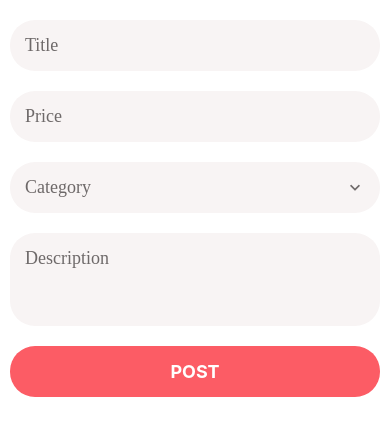
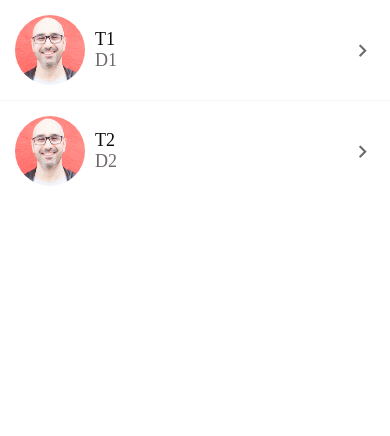
Before and after one commit to rockcoolsaint/ebony-commerce, a React Native app: screen / in a window 390 px wide. Shown: the top 436 px of the page. Built offline with nearby package versions, Linux system fonts and the light colour scheme.

Commit message:
messages screen

```diff
--- a/App.js
+++ b/App.js
@@ -31,6 +31,8 @@
 // import AppPicker from './app/components/AppPicker';
 import LoginScreen from './app/screens/LoginScreen';
 import ListingEditScreen from './app/screens/ListingEditScreen';
+import MessagesScreen from './app/screens/MessagesScreen';
+import { GestureHandlerRootView } from 'react-native-gesture-handler';
 
 // const categories = [
 //   { label: "Furniture", value: 1 },
@@ -45,7 +47,10 @@
 
   return (
     // <LoginScreen/>
-    <ListingEditScreen/>
+    // <ListingEditScreen/>
+    <GestureHandlerRootView style={{flex: 1}}>
+      <MessagesScreen/>
+    </GestureHandlerRootView>
   );
 }
 
--- a/app/components/ListItem.js
+++ /dev/null
@@ -1,36 +0,0 @@
-import React from 'react';
-import { Image, StyleSheet, View } from 'react-native';
-import colors from '../config/colors';
-import AppText from './AppText';
-
-function ListItem({ title, subTitle, image }) {
-  return (
-    <View style={styles.container}>
-      <Image style={styles.image} source={image} />
-      <View>
-        <AppText style={styles.title}>{title}</AppText>
-        <AppText style={styles.subTitle}>{subTitle}</AppText>
-      </View>
-    </View>
-  );
-}
-
-const styles = StyleSheet.create({
-  container: {
-    flexDirection: "row"
-  },
-  image: {
-    width: 70,
-    height: 70,
-    borderRadius: 35,
-    marginRight: 10
-  },
-  subTitle: {
-    color: colors.medium
-  },
-  title: {
-    fontWeight: "500"
-  }
-})
-
-export default ListItem;
--- a/app/components/Screen.js
+++ b/app/components/Screen.js
@@ -15,6 +15,9 @@
     paddingTop: Constants.statusBarHeight,
     flex: 1,
   },
+  view: {
+    flex: 1
+  }
 });
 
 export default Screen;
--- /dev/null
+++ b/app/components/Text.js
@@ -0,0 +1,14 @@
+import React from "react";
+import { Text } from "react-native";
+
+import defaultStyles from "../config/styles";
+
+function AppText({ children, style, ...otherProps }) {
+  return (
+    <Text style={[defaultStyles.text, style]} {...otherProps}>
+      {children}
+    </Text>
+  );
+}
+
+export default AppText;
--- /dev/null
+++ b/app/components/lists/ListItem.js
@@ -0,0 +1,69 @@
+import React from "react";
+import { View, StyleSheet, Image, TouchableHighlight } from "react-native";
+import { MaterialCommunityIcons } from "@expo/vector-icons";
+import Swipeable from "react-native-gesture-handler/Swipeable";
+
+import Text from "../Text";
+import colors from "../../config/colors";
+
+function ListItem({
+  title,
+  subTitle,
+  image,
+  IconComponent,
+  onPress,
+  renderRightActions,
+}) {
+  return (
+    <Swipeable renderRightActions={renderRightActions}>
+      <TouchableHighlight underlayColor={colors.light} onPress={onPress}>
+        <View style={styles.container}>
+          {IconComponent}
+          {image && <Image style={styles.image} source={image} />}
+          <View style={styles.detailsContainer}>
+            <Text style={styles.title} numberOfLines={1}>
+              {title}
+            </Text>
+            {subTitle && (
+              <Text style={styles.subTitle} numberOfLines={2}>
+                {subTitle}
+              </Text>
+            )}
+          </View>
+          <MaterialCommunityIcons
+            color={colors.medium}
+            name="chevron-right"
+            size={25}
+          />
+        </View>
+      </TouchableHighlight>
+    </Swipeable>
+  );
+}
+
+const styles = StyleSheet.create({
+  container: {
+    alignItems: "center",
+    flexDirection: "row",
+    padding: 15,
+    backgroundColor: colors.white,
+  },
+  detailsContainer: {
+    flex: 1,
+    marginLeft: 10,
+    justifyContent: "center",
+  },
+  image: {
+    width: 70,
+    height: 70,
+    borderRadius: 35,
+  },
+  subTitle: {
+    color: colors.medium,
+  },
+  title: {
+    fontWeight: "500",
+  },
+});
+
+export default ListItem;
--- /dev/null
+++ b/app/components/lists/ListItemDeleteAction.js
@@ -0,0 +1,30 @@
+import React from "react";
+import { View, StyleSheet, TouchableWithoutFeedback } from "react-native";
+import { MaterialCommunityIcons } from "@expo/vector-icons";
+
+import colors from "../../config/colors";
+
+function ListItemDeleteAction({ onPress }) {
+  return (
+    <TouchableWithoutFeedback onPress={onPress}>
+      <View style={styles.container}>
+        <MaterialCommunityIcons
+          name="trash-can"
+          size={35}
+          color={colors.white}
+        />
+      </View>
+    </TouchableWithoutFeedback>
+  );
+}
+
+const styles = StyleSheet.create({
+  container: {
+    backgroundColor: colors.danger,
+    width: 70,
+    justifyContent: "center",
+    alignItems: "center",
+  },
+});
+
+export default ListItemDeleteAction;
--- /dev/null
+++ b/app/components/lists/ListItemSeparator.js
@@ -0,0 +1,18 @@
+import React from "react";
+import { StyleSheet, View } from "react-native";
+
+import colors from "../../config/colors";
+
+function ListItemSeparator() {
+  return <View style={styles.separator} />;
+}
+
+const styles = StyleSheet.create({
+  separator: {
+    width: "100%",
+    height: 1,
+    backgroundColor: colors.light,
+  },
+});
+
+export default ListItemSeparator;
--- /dev/null
+++ b/app/components/lists/index.js
@@ -0,0 +1,3 @@
+export { default as ListItem } from "./ListItem";
+export { default as ListItemDeleteAction } from "./ListItemDeleteAction";
+export { default as ListItemSeparator } from "./ListItemSeparator";
--- a/app/screens/ListingDetailsScreen.js
+++ b/app/screens/ListingDetailsScreen.js
@@ -1,7 +1,7 @@
 import React from 'react';
 import { Image, StyleSheet, View } from 'react-native';
 import AppText from '../components/AppText';
-import ListItem from '../components/ListItem';
+import ListItem from '../components/lists/ListItem';
 import colors from '../config/colors';
 
 function ListingDetailsScreen(props) {
--- /dev/null
+++ b/app/screens/MessagesScreen.js
@@ -0,0 +1,70 @@
+import React, { useState } from "react";
+import { FlatList, StyleSheet, View } from "react-native";
+
+import Screen from "../components/Screen";
+import {
+  ListItem,
+  ListItemDeleteAction,
+  ListItemSeparator,
+} from "../components/lists";
+
+const initialMessages = [
+  {
+    id: 1,
+    title: "T1",
+    description: "D1",
+    image: require("../assets/mosh.jpg"),
+  },
+  {
+    id: 2,
+    title: "T2",
+    description: "D2",
+    image: require("../assets/mosh.jpg"),
+  },
+];
+
+function MessagesScreen(props) {
+  const [messages, setMessages] = useState(initialMessages);
+  const [refreshing, setRefreshing] = useState(false);
+
+  const handleDelete = (message) => {
+    // Delete the message from messages
+    setMessages(messages.filter((m) => m.id !== message.id));
+  };
+
+  return (
+    <Screen>
+      <FlatList
+        data={messages}
+        keyExtractor={(message) => message.id.toString()}
+        renderItem={({ item }) => (
+          <ListItem
+            title={item.title}
+            subTitle={item.description}
+            image={item.image}
+            onPress={() => console.log("Message selected", item)}
+            renderRightActions={() => (
+              <ListItemDeleteAction onPress={() => handleDelete(item)} />
+            )}
+          />
+        )}
+        ItemSeparatorComponent={ListItemSeparator}
+        refreshing={refreshing}
+        onRefresh={() => {
+          setMessages([
+            {
+              id: 2,
+              title: "T2",
+              description: "D2",
+              image: require("../assets/mosh.jpg"),
+            },
+          ]);
+        }}
+      />
+    </Screen>
+  );
+}
+
+const styles = StyleSheet.create({});
+
+export default MessagesScreen;
--- a/package.json
+++ b/package.json
@@ -16,6 +16,7 @@
     "react": "18.1.0",
     "react-dom": "^18.2.0",
     "react-native": "0.70.5",
+    "react-native-gesture-handler": "^2.13.1",
     "react-native-web": "~0.18.7",
     "yup": "^1.3.1"
   },
```
Also changed, not shown: 2 other files (tests, documents, lock files or other folders).
